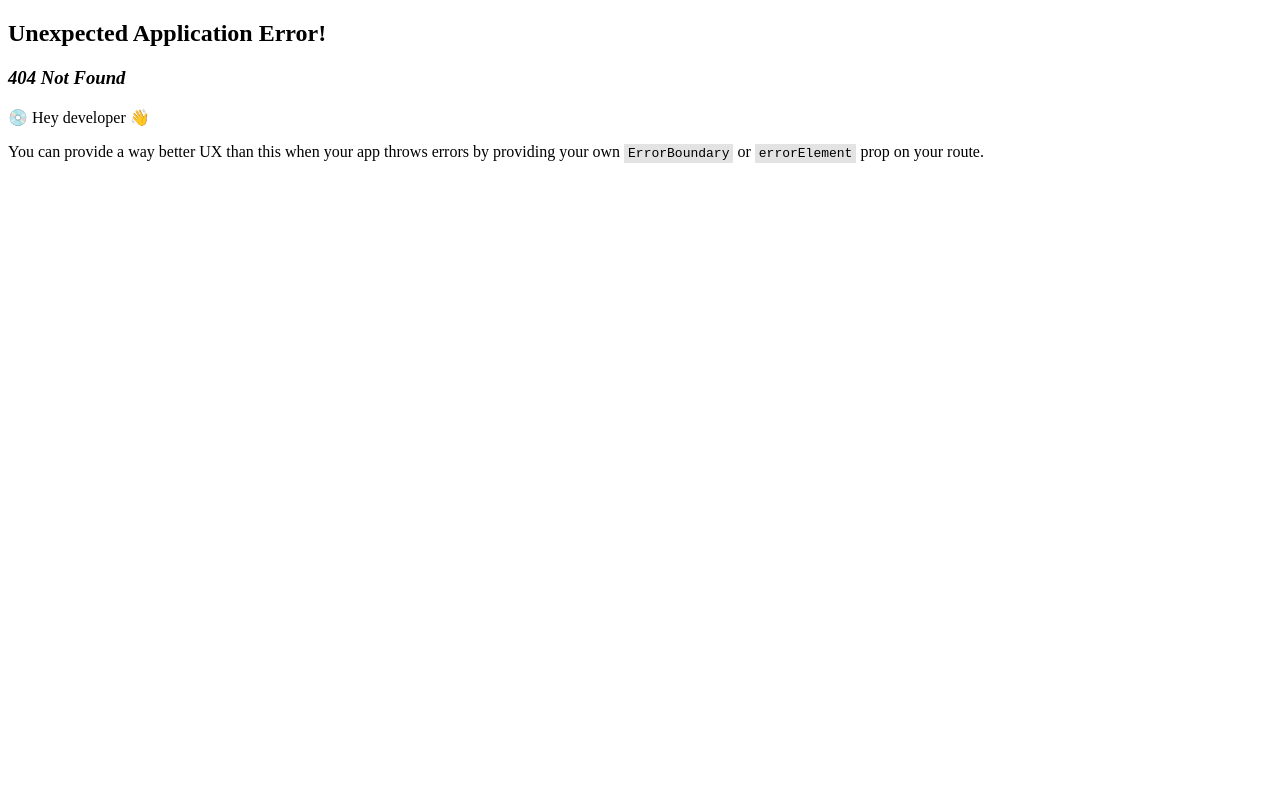
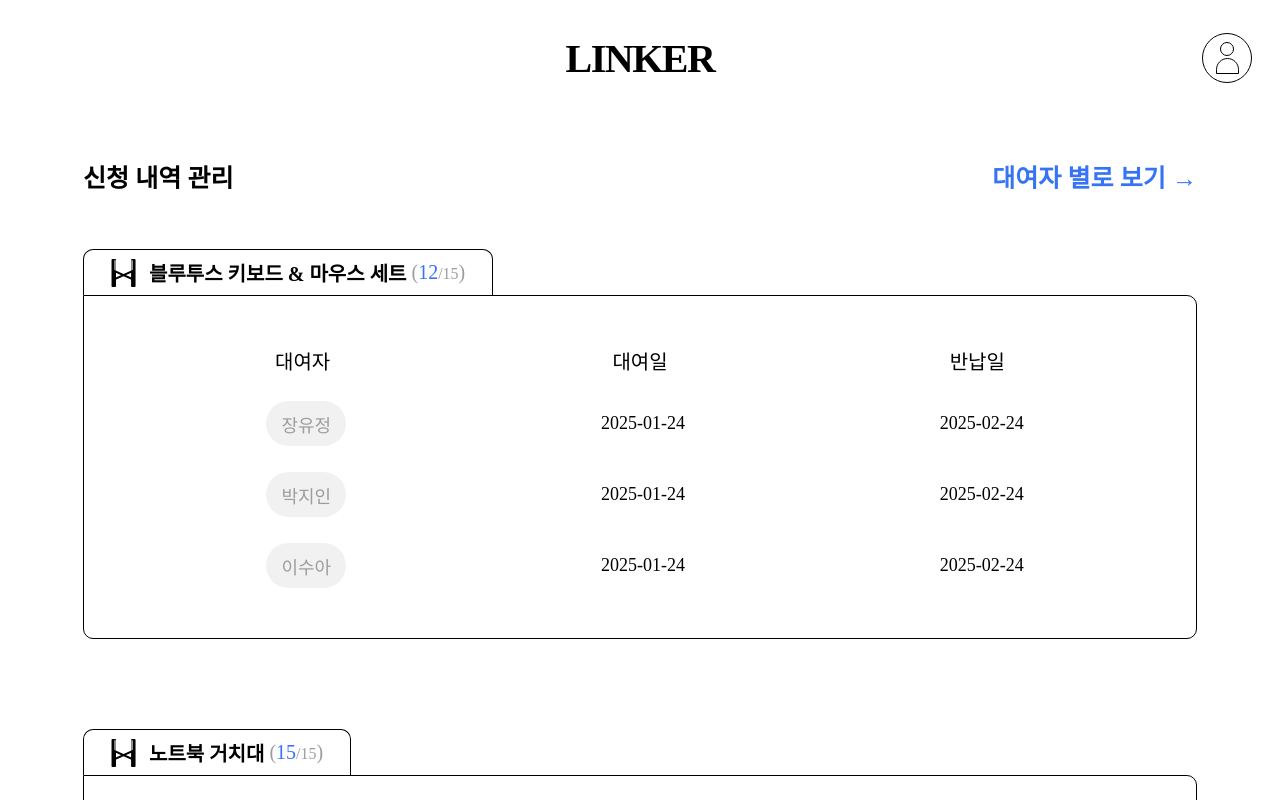
Before and after one commit to KU-CSE-LINK/Linker-Frontend, a React (Vite) app: page /itemlistmangement in a window 1280 px wide. Before the commit this address had no page. Shown: the top 800 px of the page. Built offline with nearby package versions, Linux system fonts and the light colour scheme.

Commit message:
Feat: 신청 내역 관리 중 메인 페이지 & 물품 별 보기 페이지 구현  완료

```diff
--- a/src/pages/Main.jsx
+++ b/src/pages/Main.jsx
@@ -1,3 +1,3 @@
 export default function Main() {
-  return <></>;
+  return <>gd</>;
 }
--- a/src/pages/admin/ApplicationManagement/ApplicationManagement.jsx
+++ b/src/pages/admin/ApplicationManagement/ApplicationManagement.jsx
@@ -1,14 +1,15 @@
 import React from 'react';
 import MenuBtn from '../../../components/Btn/MenuBtn';
 import styled from 'styled-components';
-import laptopStand from '../../../assets/laptopStand.svg';
-import laptopPowerAdapter from '../../../assets/laptopPowerAdapter.svg';
+import Header from '../../../components/Header/Header';
 
 const Wrapper = styled.div`
   display: flex;
+  box-sizing: border-box;
   flex-direction: column;
-  padding: 0 54px;
+  padding: 50px 75px;
   width: 100%;
+  height: calc(100vh - 120px);
   > h3 {
     color: #000;
     font-family: Pretendard;
@@ -16,10 +17,12 @@ const Wrapper = styled.div`
     font-style: normal;
     font-weight: 700;
     line-height: normal;
+    margin: 0;
   }
 `;
 const BtnWrapper = styled.div`
   display: flex;
+  height: 100%;
   flex-direction: column;
   justify-content: center;
   align-items: center;
@@ -28,63 +31,20 @@ const BtnWrapper = styled.div`
 
 const ApplicationManagement = () => {
   return (
+    <>
+      <Header />
       <Wrapper>
         <h3>신청 내역 관리</h3>
         <BtnWrapper>
-        <MenuBtn type="button" children="물품 별로 보기" itemData={itemData} />
+          <MenuBtn type="button" children="물품 별로 보기" />
           <MenuBtn type="button" children="대여자 별로 보기" />
         </BtnWrapper>
       </Wrapper>
+    </>
   );
 };
 
 export default ApplicationManagement;
-
-const itemData = [
-  {
-    id: 1,
-    itemName: '블루투스 키보드 & 마우스 세트',
-    imgSrc: { laptopStand },
-    totalCount: 15,
-    rentCount: 3,
-    user: [
-      {
-        studentId: '202311362',
-        userName: '장유정',
-        rentalStartDate: '2025-01-24',
-        rentalEndDate: '2025-02-24',
-      },
-      {
-        studentId: '202311363',
-        userName: '박지인',
-        rentalStartDate: '2025-01-24',
-        rentalEndDate: '2025-02-24',
-      },
-      {
-        studentId: '202311364',
-        userName: '이수아',
-        rentalStartDate: '2025-01-24',
-        rentalEndDate: '2025-02-24',
-      },
-    ],
-  },
-  {
-    id: 2,
-    itemName: '노트북 거치대',
-    imgSrc: { laptopStand },
-    totalCount: 15,
-    rentCount: 0,
-    user: [],
-  },
-  {
-    id: 3,
-    itemName: '노트북 C타입 충전기',
-    imgSrc: { laptopPowerAdapter },
-    totalCount: 15,
-    rentCount: 0,
-    user: [],
-  },
-];
 
 const userData = [
   {
--- a/src/pages/admin/ApplicationManagement/ItemListManagement.jsx
+++ b/src/pages/admin/ApplicationManagement/ItemListManagement.jsx
@@ -1,15 +1,106 @@
 import React from 'react';
+import styled from 'styled-components';
+import ManageCategoryItem from './ManageCategoryItem';
+import laptopStand from '../../../assets/laptopStand.svg';
+import laptopPowerAdapter from '../../../assets/laptopPowerAdapter.svg';
+import Header from '../../../components/Header/Header';
+
+const Wrapper = styled.div`
+  padding: 50px 75px 75px 75px;
+`;
+const TitleWrapper = styled.div`
+  display: flex;
+  justify-content: space-between;
+  margin-bottom: 55px;
+  > h3 {
+    color: #000;
+    font-family: Pretendard;
+    font-size: 25px;
+    font-style: normal;
+    font-weight: 700;
+    line-height: normal;
+    margin: 0;
+  }
+  > span {
+    cursor: pointer;
+    color: #3773f5;
+    text-align: right;
+    font-family: Pretendard;
+    font-size: 25px;
+    font-style: normal;
+    font-weight: 700;
+    line-height: normal;
+  }
+`;
+const ItemContainer = styled.div`
+  display: flex;
+  flex-direction: column;
+  gap: 90px;
+`;
 
 const ItemListManagement = () => {
   return (
-    <div>
-      <p>
-        <h3>신청 내역 관리</h3>
-        <span>대여자 별로 보기 -{'>'}</span>
-      </p>
-      <div></div>
-    </div>
+    <>
+      <Header />
+      <Wrapper>
+        <TitleWrapper>
+          <h3>신청 내역 관리</h3>
+          <span>대여자 별로 보기 →</span>
+        </TitleWrapper>
+        <ItemContainer>
+          {itemData.map((item) => (
+            <ManageCategoryItem key={item.id} itemData={item} />
+          ))}
+        </ItemContainer>
+      </Wrapper>
+    </>
   );
 };
 
 export default ItemListManagement;
+
+const itemData = [
+  {
+    id: 1,
+    itemName: '블루투스 키보드 & 마우스 세트',
+    imgSrc: laptopStand,
+    totalCount: 15,
+    rentCount: 3,
+    user: [
+      {
+        studentId: '202311362',
+        userName: '장유정',
+        rentalStartDate: '2025-01-24',
+        rentalEndDate: '2025-02-24',
+      },
+      {
+        studentId: '202311363',
+        userName: '박지인',
+        rentalStartDate: '2025-01-24',
+        rentalEndDate: '2025-02-24',
+      },
+      {
+        studentId: '202311364',
+        userName: '이수아',
+        rentalStartDate: '2025-01-24',
+        rentalEndDate: '2025-02-24',
+      },
+    ],
+  },
+  {
+    id: 2,
+    itemName: '노트북 거치대',
+    imgSrc: laptopStand,
+    totalCount: 15,
+    rentCount: 0,
+    user: [],
+  },
+  {
+    id: 3,
+    itemName: '노트북 C타입 충전기',
+    imgSrc: laptopPowerAdapter,
+    totalCount: 15,
+    rentCount: 0,
+    user: [],
+  },
+];
--- a/src/pages/admin/ApplicationManagement/ManageCategoryItem.jsx
+++ b/src/pages/admin/ApplicationManagement/ManageCategoryItem.jsx
@@ -1,73 +1,39 @@
 import React from 'react';
-import labtopStand from '../../../assets/labtopStand.svg';
-import labtopPowerAdapter from '../../../assets/labtopPowerAdapter.svg';
-import styled from 'styled-components';
+import { CategoryItemWrapper, TitleContainer, ItmeName, ItemCount, RentalInfoWrapper, RentalInfoContent, RentalInfo } from './ManageCategoryItem.styles';
 
-const CategoryItemWrapper = styled.div`
-  display: flex;
-  flex-direction: column;
-`;
-
-const TitleContainer = styled.div`
-  display: flex;
-  padding: 0 27px;
-  align-items: center;
-  border-radius: 10px 10px 0px 0px;
-  border: 1px solid #000;
-  border-bottom: none;
-  background: #fff;
-`;
-const ItmeName = styled.span`
-  color: #000;
-  font-family: Pretendard;
-  font-size: 20px;
-  font-style: normal;
-  font-weight: 700;
-  line-height: normal;
-`;
-const ItemCount = styled.span`
-  color: #9d9d9d;
-  font-family: Pretendard;
-  font-size: 20px;
-  font-style: normal;
-  font-weight: 500;
-  line-height: normal;
-  > span:nth-of-type(1) {
-    color: #3773f5;
-  }
-  > span:nth-of-type(2) {
-    font-size: 16px;
-    font-weight: 400;
-  }
-`;
-
-const RentalInfoWrapper = styled.div``;
-
-const ManageCategoryItem = () => {
+const ManageCategoryItem = ({ itemData }) => {
   return (
     <CategoryItemWrapper>
       <TitleContainer>
         {/* 블루투스 키보드&마우스 세트 아이콘 만들어지기 전까지 임시 이미지*/}
-        <img src={labtopStand} alt="블루투스 키보드&마우스 세트 아이콘" />
-        <ItmeName>{itemName}</ItmeName>
+        <img src={itemData.imgSrc} alt="블루투스 키보드&마우스 세트 아이콘" />
+        <ItmeName>{itemData.itemName}</ItmeName>
         <ItemCount>
           <span>(</span>
-          <span>14</span>
-          <span>/15</span>
+          <span>{itemData.totalCount - itemData.rentCount}</span>
+          <span>/{itemData.totalCount}</span>
           <span>)</span>
         </ItemCount>
       </TitleContainer>
       <RentalInfoWrapper>
-        <p>
-          <span>대여자</span>
-          <span>대여일</span>
-          <span>반납일</span>
-        </p>
-        <RentalInfo>
-          <div>{userName}</div>
-          <span>{rentalStartDate}</span>
-          <span>{rentalEndDate}</span>
-        </RentalInfo>
+        {itemData.user.length !== 0 ? (
+          <>
+            <RentalInfoContent>
+              <span>대여자</span>
+              <span>대여일</span>
+              <span>반납일</span>
+            </RentalInfoContent>
+            {itemData.user.map((user) => (
+              <RentalInfo key={user.studentId}>
+                <div>{user.userName}</div>
+                <span>{user.rentalStartDate}</span>
+                <span>{user.rentalEndDate}</span>
+              </RentalInfo>
+            ))}
+          </>
+        ) : (
+          <RentalInfoContent color="#9D9D9D">대여자가 없습니다.</RentalInfoContent>
+        )}
       </RentalInfoWrapper>
     </CategoryItemWrapper>
   );
--- /dev/null
+++ b/src/pages/admin/ApplicationManagement/ManageCategoryItem.styles.jsx
@@ -0,0 +1,103 @@
+import styled from 'styled-components';
+
+const CategoryItemWrapper = styled.div`
+  display: flex;
+  flex-direction: column;
+`;
+
+const TitleContainer = styled.div`
+  display: flex;
+  align-items: center;
+  max-width: fit-content;
+  height: 45px;
+  padding: 0 27px;
+  white-space: nowrap;
+  border-radius: 10px 10px 0px 0px;
+  border: 1px solid #000;
+  border-bottom: none;
+  background: #fff;
+`;
+const ItmeName = styled.span`
+  color: #000;
+  font-family: Pretendard;
+  font-size: 20px;
+  font-style: normal;
+  font-weight: 700;
+  line-height: normal;
+  margin-left: 13px;
+`;
+const ItemCount = styled.span`
+  color: #9d9d9d;
+  font-family: Pretendard;
+  font-size: 20px;
+  font-style: normal;
+  font-weight: 500;
+  line-height: normal;
+  margin-left: 5px;
+  > span:nth-of-type(2) {
+    color: #3773f5;
+  }
+  > span:nth-of-type(3) {
+    font-size: 16px;
+    font-weight: 400;
+  }
+`;
+
+const RentalInfoWrapper = styled.div`
+  display: flex;
+  min-height: 200px;
+  flex-direction: column;
+  justify-content: center;
+  align-items: center;
+  gap: 26px;
+  padding: 50px;
+  border-radius: 0px 10px 10px 10px;
+  border: 1px solid #000;
+  background: #fff;
+`;
+const RentalInfoContent = styled.p`
+  display: flex;
+  width: 100%;
+  justify-content: space-around;
+  color: ${(props) => props.color || '#000'};
+  font-family: Pretendard;
+  font-size: 20px;
+  font-style: normal;
+  font-weight: 500;
+  line-height: normal;
+  margin: 0;
+`;
+const RentalInfo = styled.div`
+  display: flex;
+  width: 100%;
+  justify-content: space-around;
+  align-items: center;
+  padding-left: 10px;
+  > div {
+    display: flex;
+    box-sizing: border-box;
+    width: 80px;
+    height: 45px;
+    padding: 10px;
+    justify-content: center;
+    align-items: center;
+    border-radius: 50px;
+    background: #f1f1f1;
+    color: #9d9d9d;
+    font-family: Pretendard;
+    font-size: 18px;
+    font-style: normal;
+    font-weight: 300;
+    line-height: normal;
+  }
+  > span {
+    color: #000;
+    font-family: Pretendard;
+    font-size: 18px;
+    font-style: normal;
+    font-weight: 300;
+    line-height: normal;
+  }
+`;
+
+export { CategoryItemWrapper, TitleContainer, ItmeName, ItemCount, RentalInfoWrapper, RentalInfoContent, RentalInfo };
```
Also changed, not shown: src/router/Router.jsx (+8 -1 lines). Lines whose indentation alone changed are shown as unchanged.
